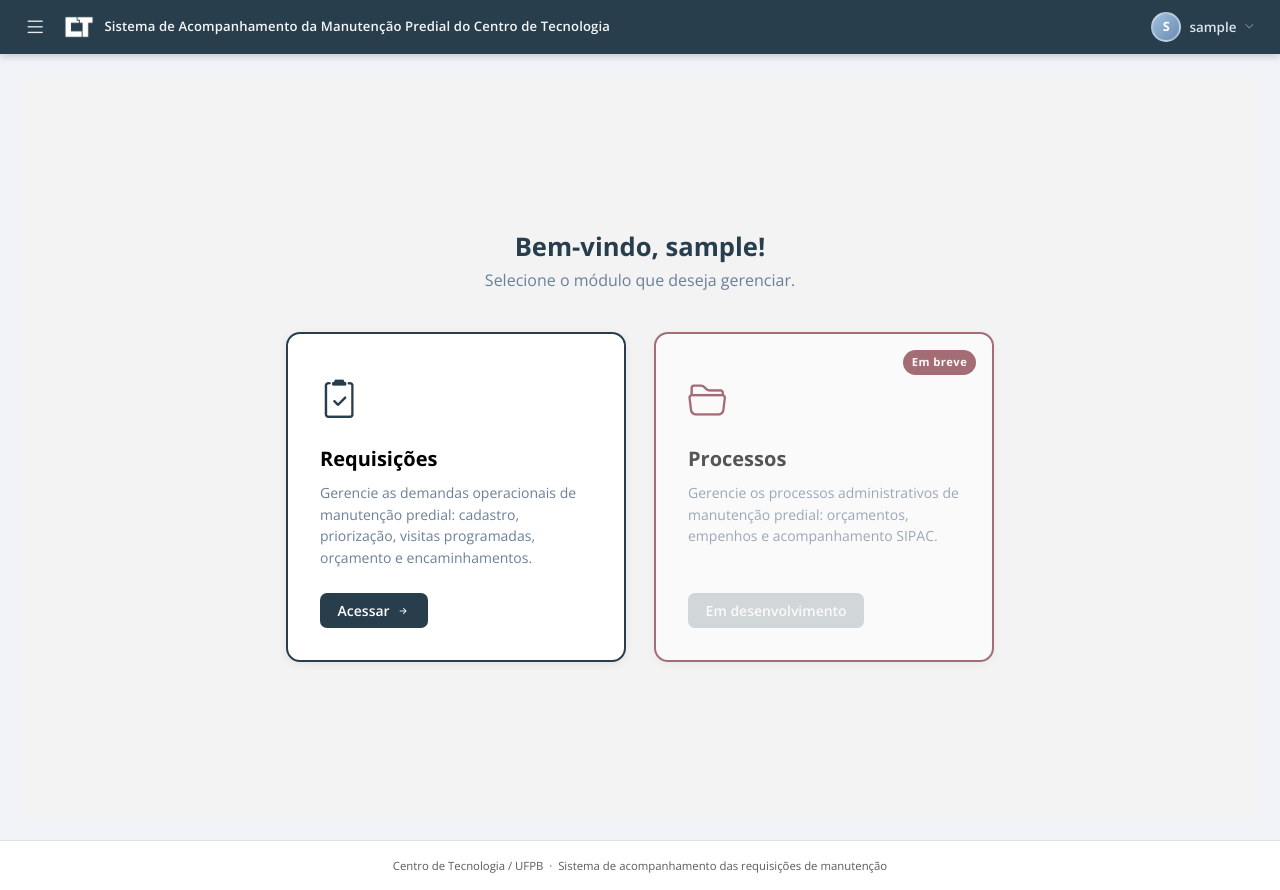
After one commit to marcelgois-png/projeto-cuida-ct, a Django app: page /hub/ in a window 1280 px wide. The commit adds this page. Run offline with Django 5.2, Linux system fonts and the light colour scheme; the visitor is signed in with stand-in values (Sample User, id 1); data that the repository does not hold is empty; parts of the project's set-up code (start-up, migrations or seed data) failed here and were passed over; some libraries are stand-ins or nearby versions.

Commit message:
Etapa 2: hub de selecao de modulo pos-login
- LOGIN_REDIRECT_URL: 'internal-cadastro' -> 'hub-modulo'
- Nova view HubModuloView + URL /hub/
- Template hub_modulo.html: dois cards (Requisicoes azul / Processos vinho desabilitado)
- base.html: sidebar em bloco suprimivel + main_wrapper_class suprimivel
- Botao 'Trocar modulo' no topo da sidebar com CSS .sb-trocar-modulo
- 58/58 testes passando

Co-Authored-By: Claude Sonnet 4.6 <noreply@anthropic.com>

```diff
--- a/apps/tracker/urls.py
+++ b/apps/tracker/urls.py
@@ -4,6 +4,7 @@ from . import views
 
 
 urlpatterns = [
+    path("hub/", views.HubModuloView.as_view(), name="hub-modulo"),
     path("", views.PublicDashboardView.as_view(), name="public-dashboard"),
     path("requisicoes/<int:pk>/", views.PublicRequisicaoDetailView.as_view(), name="public-requisicao-detail"),
     path("public/painel/", views.public_dashboard_panel, name="public-dashboard-panel"),
--- a/apps/tracker/views.py
+++ b/apps/tracker/views.py
@@ -59,6 +59,17 @@ from .services import (
 TABLE_PAGE_SIZE = 25
 PAGINATION_EDGE_PAGES = 2
 PAGINATION_WINDOW_PAGES = 2
+
+
+# ── Hub de seleção de módulo ──────────────────────────────────────────────────
+
+class HubModuloView(LoginRequiredMixin, TemplateView):
+    template_name = "tracker/hub_modulo.html"
+
+    def get_context_data(self, **kwargs: Any) -> dict[str, Any]:
+        ctx = super().get_context_data(**kwargs)
+        ctx["modulo_processos_disponivel"] = False  # Etapa 3 habilita
+        return ctx
 
 
 def user_is_operator(request: HttpRequest) -> bool:
--- a/ct_sinfra/settings.py
+++ b/ct_sinfra/settings.py
@@ -143,7 +143,7 @@ SECURE_PROXY_SSL_HEADER = (
 DEFAULT_AUTO_FIELD = "django.db.models.BigAutoField"
 AUTH_USER_MODEL = "accounts.User"
 LOGIN_URL = "login"
-LOGIN_REDIRECT_URL = "internal-cadastro"
+LOGIN_REDIRECT_URL = "hub-modulo"
 LOGOUT_REDIRECT_URL = "public-dashboard"
 
 MEDIA_URL = "/media/"
--- a/static/css/app.css
+++ b/static/css/app.css
@@ -416,6 +416,22 @@ a:hover {
 .sb-txt { transition: opacity 0.2s; white-space: nowrap; }
 #sidebar.sb-col .sb-txt { opacity: 0; width: 0; overflow: hidden; }
 
+.sb-trocar-modulo {
+  display: flex;
+  align-items: center;
+  gap: 4px;
+  padding: 8px 16px 10px;
+  font-size: .75rem;
+  color: #A5B1BA;
+  text-decoration: none;
+  border-bottom: 1px solid rgba(255,255,255,.07);
+  margin-bottom: 4px;
+  transition: color .15s;
+}
+.sb-trocar-modulo:hover { color: #d0d8de; }
+.sb-trocar-modulo i { font-size: 1rem; flex-shrink: 0; }
+#sidebar.sb-col .sb-trocar-modulo .sb-txt { opacity: 0; width: 0; overflow: hidden; }
+
 /* MAIN WRAPPER */
 #main-wrapper {
   margin-left: var(--ct-sidebar-width);
--- a/templates/base.html
+++ b/templates/base.html
@@ -90,9 +90,15 @@
 </header>
 
 <!-- ── SIDEBAR ─────────────────────────────────────────────────────── -->
+{% block sidebar %}
 {% if request.user.is_authenticated %}
 <nav id="sidebar">
   <div class="sb-nav">
+
+    <a href="{% url 'hub-modulo' %}" class="sb-trocar-modulo" data-sb-label="Trocar módulo">
+      <i class="bi bi-arrow-left-short"></i>
+      <span class="sb-txt">Trocar m&oacute;dulo</span>
+    </a>
 
     {% if request.user.is_operator %}
       <div class="sb-section">Gestão de requisições</div>
@@ -184,9 +190,10 @@
   </div>
 </nav>
 {% endif %}
+{% endblock sidebar %}
 
 <!-- ── MAIN WRAPPER ────────────────────────────────────────────────── -->
-<div id="main-wrapper" {% if not request.user.is_authenticated %}class="mw-no-sb"{% endif %}>
+<div id="main-wrapper" class="{% block main_wrapper_class %}{% if not request.user.is_authenticated %}mw-no-sb{% endif %}{% endblock %}">
 
   {% if messages %}
     <div class="px-4 pt-3">
--- /dev/null
+++ b/templates/tracker/hub_modulo.html
@@ -0,0 +1,168 @@
+{% extends "base.html" %}
+{% load static %}
+
+{% block title %}Selecionar módulo | Cuida CT{% endblock %}
+
+{% block sidebar %}{% endblock %}
+{% block main_wrapper_class %}mw-no-sb{% endblock %}
+
+{% block extra_head %}
+<style>
+  .hub-page {
+    min-height: calc(100vh - var(--ct-topbar-height));
+    background: #F3F3F3;
+    display: flex;
+    flex-direction: column;
+    align-items: center;
+    justify-content: center;
+    padding: 2rem 1rem;
+  }
+
+  .hub-greeting {
+    text-align: center;
+    margin-bottom: 2.5rem;
+  }
+
+  .hub-greeting h1 {
+    font-size: 1.6rem;
+    font-weight: 700;
+    color: #283E4C;
+    margin-bottom: 0.35rem;
+  }
+
+  .hub-greeting p {
+    color: #6c7f98;
+    font-size: 1rem;
+    margin: 0;
+  }
+
+  .hub-cards {
+    display: flex;
+    gap: 1.75rem;
+    flex-wrap: wrap;
+    justify-content: center;
+    width: 100%;
+    max-width: 780px;
+  }
+
+  .hub-card {
+    flex: 1 1 300px;
+    max-width: 340px;
+    background: #fff;
+    border-radius: 14px;
+    border: 2px solid transparent;
+    box-shadow: 0 2px 10px rgba(0,0,0,.07);
+    padding: 2.25rem 2rem 2rem;
+    display: flex;
+    flex-direction: column;
+    align-items: flex-start;
+    gap: 0;
+    transition: box-shadow .18s ease, border-color .18s ease, transform .18s ease;
+    position: relative;
+    text-decoration: none;
+    color: inherit;
+  }
+
+  .hub-card--req  { border-color: #283E4C; }
+  .hub-card--proc { border-color: #7A2632; opacity: .65; cursor: not-allowed; }
+
+  .hub-card--req:hover {
+    box-shadow: 0 6px 24px rgba(40,62,76,.18);
+    border-color: #1a2d38;
+    transform: translateY(-3px);
+  }
+
+  .hub-card__badge {
+    position: absolute;
+    top: 1rem;
+    right: 1rem;
+    font-size: .7rem;
+    font-weight: 700;
+    letter-spacing: .04em;
+    padding: .25rem .55rem;
+    border-radius: 20px;
+    background: #7A2632;
+    color: #fff;
+  }
+
+  .hub-card__icon {
+    font-size: 2.4rem;
+    margin-bottom: 1rem;
+  }
+
+  .hub-card--req  .hub-card__icon { color: #283E4C; }
+  .hub-card--proc .hub-card__icon { color: #7A2632; }
+
+  .hub-card__title {
+    font-size: 1.25rem;
+    font-weight: 700;
+    margin-bottom: .5rem;
+    color: #010102;
+  }
+
+  .hub-card__desc {
+    font-size: .875rem;
+    color: #6c7f98;
+    line-height: 1.55;
+    margin-bottom: 1.5rem;
+    flex: 1;
+  }
+
+  .hub-card__btn {
+    display: inline-flex;
+    align-items: center;
+    gap: .4rem;
+    padding: .45rem 1.1rem;
+    border-radius: 7px;
+    font-size: .875rem;
+    font-weight: 600;
+    border: none;
+    cursor: pointer;
+    text-decoration: none;
+  }
+
+  .hub-card--req  .hub-card__btn { background: #283E4C; color: #fff; }
+  .hub-card--proc .hub-card__btn { background: #c0c7cc; color: #fff; cursor: not-allowed; }
+</style>
+{% endblock %}
+
+{% block content %}
+<div class="hub-page">
+
+  <div class="hub-greeting">
+    <h1>Bem-vindo, {{ request.user.nome_completo|default:request.user.username }}!</h1>
+    <p>Selecione o módulo que deseja gerenciar.</p>
+  </div>
+
+  <div class="hub-cards">
+
+    <!-- Card: Módulo de Requisições -->
+    <a href="{% url 'internal-cadastro' %}" class="hub-card hub-card--req">
+      <i class="bi bi-clipboard2-check hub-card__icon"></i>
+      <div class="hub-card__title">Requisições</div>
+      <p class="hub-card__desc">
+        Gerencie as demandas operacionais de manutenção predial: cadastro, priorização,
+        visitas programadas, orçamento e encaminhamentos.
+      </p>
+      <span class="hub-card__btn">
+        Acessar <i class="bi bi-arrow-right-short"></i>
+      </span>
+    </a>
+
+    <!-- Card: Módulo de Processos (desabilitado — Etapa 3) -->
+    <div class="hub-card hub-card--proc" title="Módulo em desenvolvimento — disponível na Etapa 3">
+      <span class="hub-card__badge">Em breve</span>
+      <i class="bi bi-folder2-open hub-card__icon"></i>
+      <div class="hub-card__title">Processos</div>
+      <p class="hub-card__desc">
+        Gerencie os processos administrativos de manutenção predial: orçamentos,
+        empenhos e acompanhamento SIPAC.
+      </p>
+      <span class="hub-card__btn">
+        Em desenvolvimento
+      </span>
+    </div>
+
+  </div>
+</div>
+{% endblock %}
```
